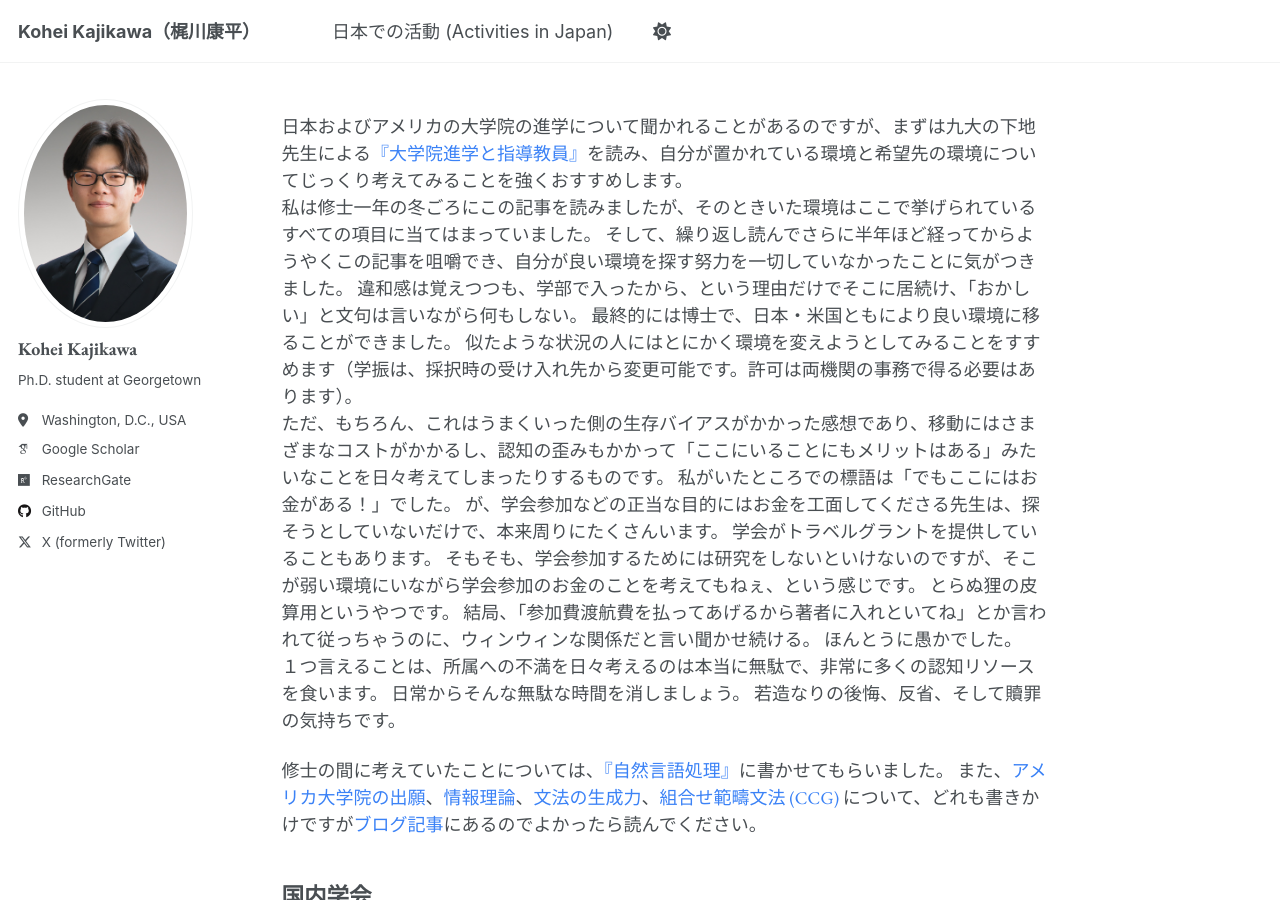
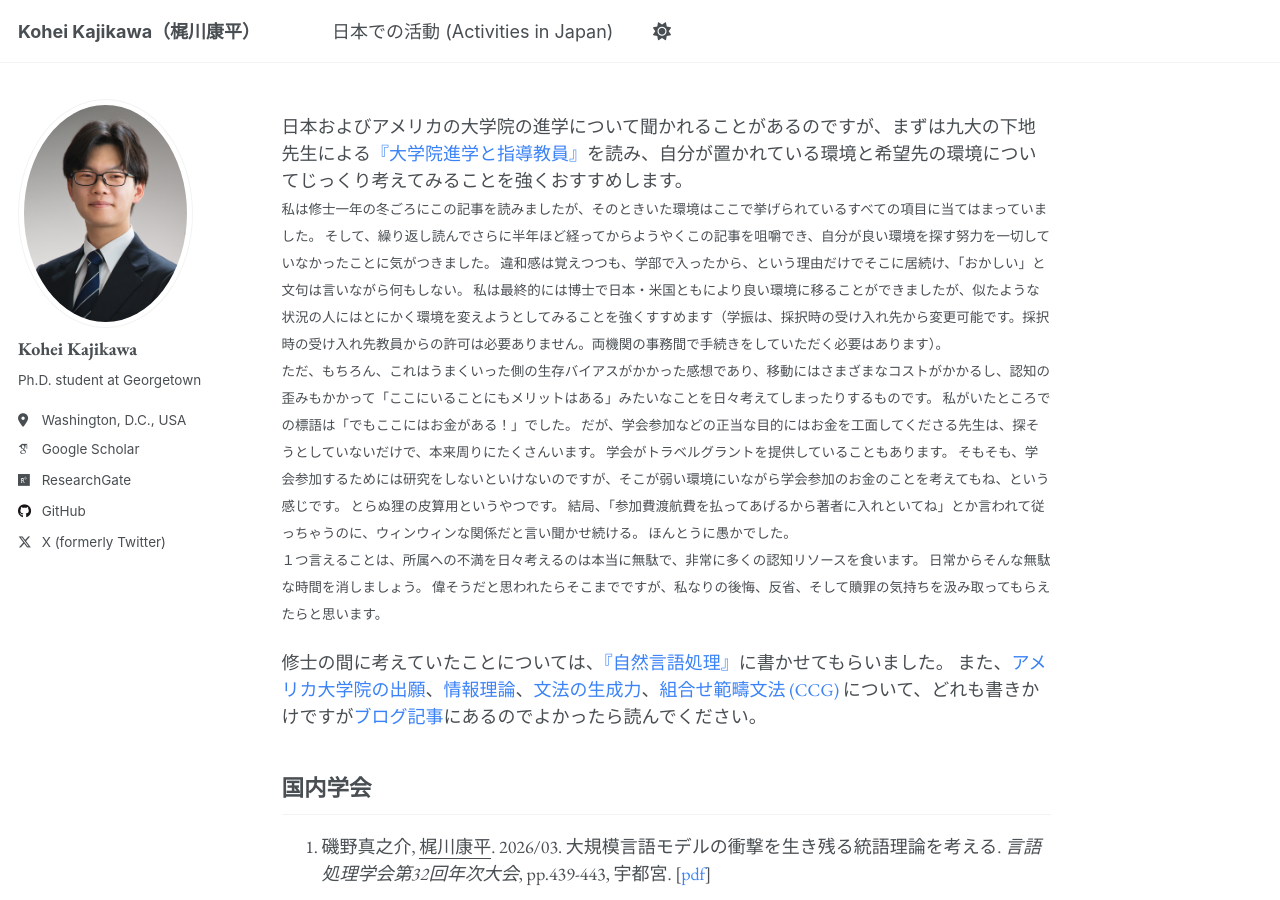
Before and after one commit to kohei-kaji/kohei-kaji.github.io, a Jekyll site: the page built from _pages/jp.md, in a window 1280 px wide and 900 px high. Built offline with Jekyll 4.4.1, drawn with Linux system fonts in a browser that asks for light colours; some web fonts are replaced.

Commit message:
tiny mod

```diff
--- a/_pages/jp.md
+++ b/_pages/jp.md
@@ -9,23 +9,27 @@ redirect_from:
 
 
 日本およびアメリカの大学院の進学について聞かれることがあるのですが、まずは九大の下地先生による[『大学院進学と指導教員』](https://note.com/lingfieldwork/n/n5b428b1fc437)を読み、自分が置かれている環境と希望先の環境についてじっくり考えてみることを強くおすすめします。\
+<small>
 私は修士一年の冬ごろにこの記事を読みましたが、そのときいた環境はここで挙げられているすべての項目に当てはまっていました。
 そして、繰り返し読んでさらに半年ほど経ってからようやくこの記事を咀嚼でき、自分が良い環境を探す努力を一切していなかったことに気がつきました。
 違和感は覚えつつも、学部で入ったから、という理由だけでそこに居続け、「おかしい」と文句は言いながら何もしない。
-最終的には博士で、日本・米国ともにより良い環境に移ることができました。
-似たような状況の人にはとにかく環境を変えようとしてみることをすすめます（学振は、採択時の受け入れ先から変更可能です。許可は両機関の事務で得る必要はあります）。\
+私は最終的には博士で日本・米国ともにより良い環境に移ることができましたが、似たような状況の人にはとにかく環境を変えようとしてみることを強くすすめます（学振は、採択時の受け入れ先から変更可能です。採択時の受け入れ先教員からの許可は必要ありません。両機関の事務間で手続きをしていただく必要はあります）。
+</small>\
+<small>
 ただ、もちろん、これはうまくいった側の生存バイアスがかかった感想であり、移動にはさまざまなコストがかかるし、認知の歪みもかかって「ここにいることにもメリットはある」みたいなことを日々考えてしまったりするものです。
 私がいたところでの標語は「でもここにはお金がある！」でした。
-が、学会参加などの正当な目的にはお金を工面してくださる先生は、探そうとしていないだけで、本来周りにたくさんいます。
+だが、学会参加などの正当な目的にはお金を工面してくださる先生は、探そうとしていないだけで、本来周りにたくさんいます。
 学会がトラベルグラントを提供していることもあります。
-そもそも、学会参加するためには研究をしないといけないのですが、そこが弱い環境にいながら学会参加のお金のことを考えてもねぇ、という感じです。
+そもそも、学会参加するためには研究をしないといけないのですが、そこが弱い環境にいながら学会参加のお金のことを考えてもね、という感じです。
 とらぬ狸の皮算用というやつです。
 結局、「参加費渡航費を払ってあげるから著者に入れといてね」とか言われて従っちゃうのに、ウィンウィンな関係だと言い聞かせ続ける。
-ほんとうに愚かでした。\
+ほんとうに愚かでした。
+</small>\
+<small>
 １つ言えることは、所属への不満を日々考えるのは本当に無駄で、非常に多くの認知リソースを食います。
 日常からそんな無駄な時間を消しましょう。
-若造なりの後悔、反省、そして贖罪の気持ちです。
-
+偉そうだと思われたらそこまでですが、私なりの後悔、反省、そして贖罪の気持ちを汲み取ってもらえたらと思います。
+</small>
 
 
 
```
